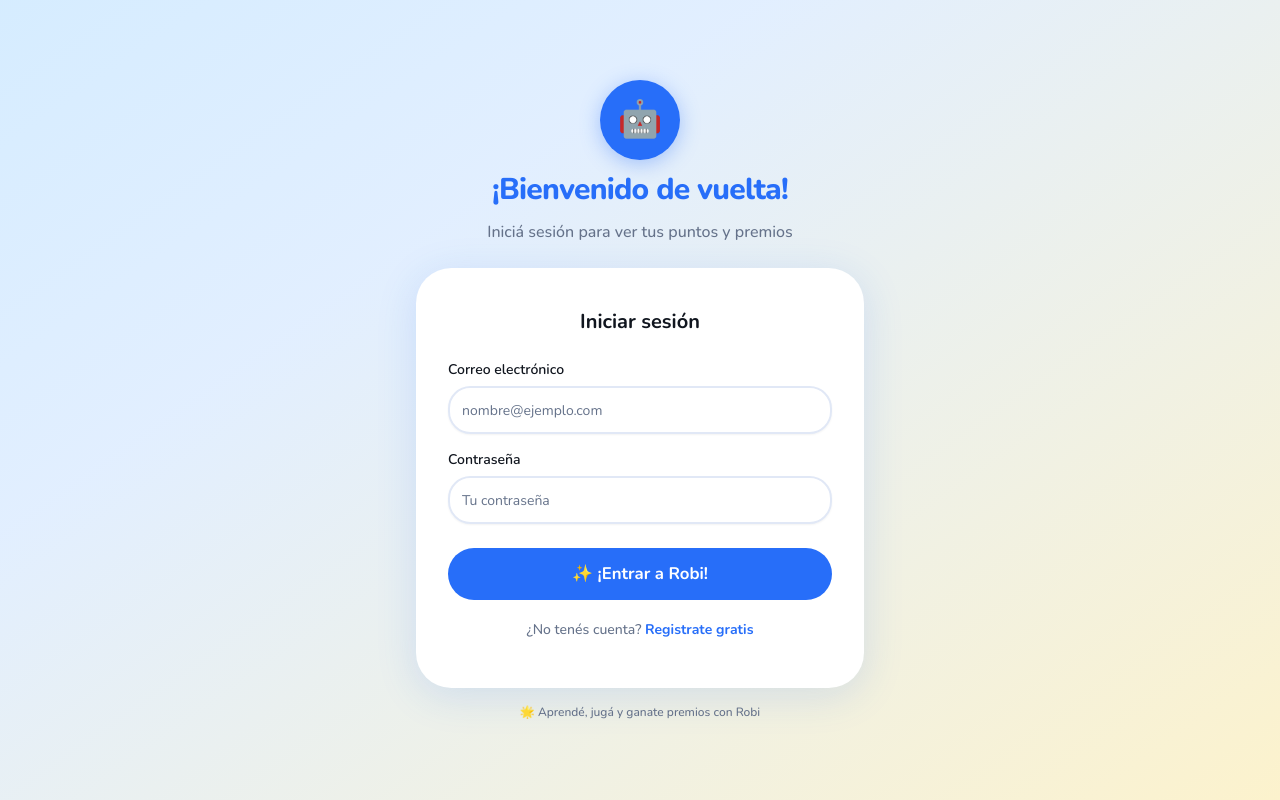
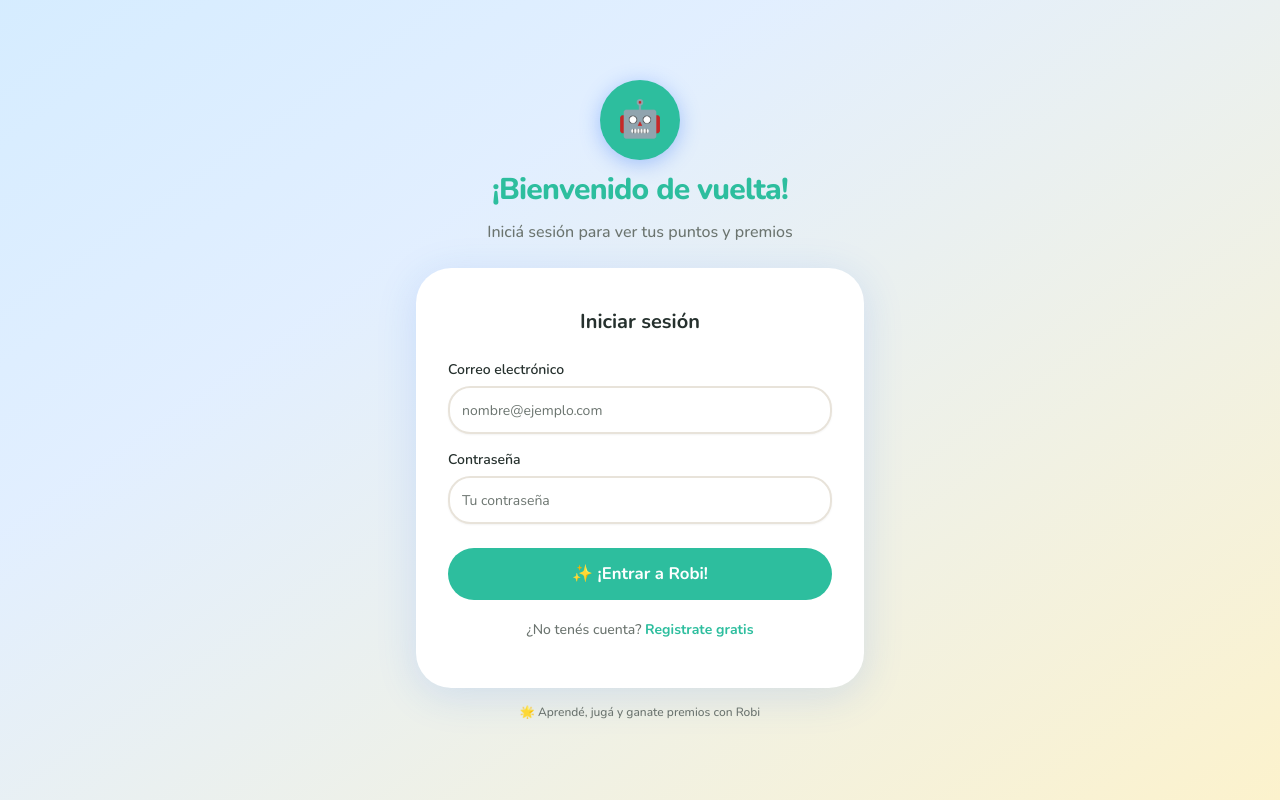
Before and after one commit to NachoQu/robi-app, a Next.js app: page /login in a window 1280 px wide. Built offline with nearby package versions, Linux system fonts and the light colour scheme.

Commit message:
feat(ds): paleta verde teal en tokens globales (light + dark)

```diff
--- a/app/globals.css
+++ b/app/globals.css
@@ -55,97 +55,107 @@
   --color-robi-accent: var(--robi-accent);
   --color-robi-accent-foreground: var(--robi-accent-foreground);
   /* Success: cheerful green */
-  --color-robi-success: var(--robi-success);
-  --color-robi-success-foreground: var(--robi-success-foreground);
+  --color-robi-secondary: var(--robi-secondary);
+  --color-robi-secondary-foreground: var(--robi-secondary-foreground);
   /* Warm coral for highlights */
   --color-robi-coral: var(--robi-coral);
+  --color-robi-coral-foreground: var(--robi-coral-foreground);
+  /* Blue accent */
+  --color-robi-blue: var(--robi-blue);
+  --color-robi-blue-foreground: var(--robi-blue-foreground);
 }
 
 :root {
   /* Robi palette */
-  --robi-primary: oklch(0.58 0.22 262);        /* sky-indigo blue #4F72E8-ish */
-  --robi-primary-foreground: oklch(1 0 0);
-  --robi-accent: oklch(0.88 0.18 95);          /* sunny yellow */
-  --robi-accent-foreground: oklch(0.25 0 0);
-  --robi-success: oklch(0.68 0.18 155);        /* cheerful green */
-  --robi-success-foreground: oklch(1 0 0);
-  --robi-coral: oklch(0.70 0.18 30);           /* warm coral */
+  --robi-primary: #2DBE9E;
+  --robi-primary-foreground: #FFFFFF;
+  --robi-secondary: #7ED957;
+  --robi-secondary-foreground: #1F5117;
+  --robi-accent: #FFC447;
+  --robi-accent-foreground: #4A3500;
+  --robi-coral: #FF7A59;
+  --robi-coral-foreground: #FFFFFF;
+  --robi-blue: #4CA3F7;
+  --robi-blue-foreground: #FFFFFF;
 
-  /* shadcn base — overridden with warmer tones for Robi */
-  --background: oklch(0.98 0.01 95);           /* warm off-white */
-  --foreground: oklch(0.20 0.02 262);          /* deep navy */
-  --card: oklch(1 0 0);
-  --card-foreground: oklch(0.20 0.02 262);
-  --popover: oklch(1 0 0);
-  --popover-foreground: oklch(0.20 0.02 262);
-  --primary: oklch(0.58 0.22 262);             /* same as robi-primary */
-  --primary-foreground: oklch(1 0 0);
-  --secondary: oklch(0.95 0.03 262);           /* light blue-tinted white */
-  --secondary-foreground: oklch(0.30 0.08 262);
-  --muted: oklch(0.95 0.02 95);
-  --muted-foreground: oklch(0.55 0.04 262);
-  --accent: oklch(0.88 0.18 95);               /* sunny yellow */
-  --accent-foreground: oklch(0.25 0 0);
-  --destructive: oklch(0.60 0.22 27);
-  --border: oklch(0.90 0.03 262);
-  --input: oklch(0.93 0.02 262);
-  --ring: oklch(0.58 0.22 262);
-  --chart-1: oklch(0.58 0.22 262);
-  --chart-2: oklch(0.88 0.18 95);
-  --chart-3: oklch(0.68 0.18 155);
-  --chart-4: oklch(0.70 0.18 30);
-  --chart-5: oklch(0.72 0.20 320);
-  --radius: 1rem;                              /* generous rounding for playful feel */
-  --sidebar: oklch(0.96 0.02 262);
-  --sidebar-foreground: oklch(0.20 0.02 262);
-  --sidebar-primary: oklch(0.58 0.22 262);
-  --sidebar-primary-foreground: oklch(1 0 0);
-  --sidebar-accent: oklch(0.92 0.04 262);
-  --sidebar-accent-foreground: oklch(0.30 0.08 262);
-  --sidebar-border: oklch(0.90 0.03 262);
-  --sidebar-ring: oklch(0.58 0.22 262);
+  /* shadcn base — mapeado a la paleta Robi */
+  --background: #FAF7F2;
+  --foreground: #26312E;
+  --card: #FFFFFF;
+  --card-foreground: #26312E;
+  --popover: #FFFFFF;
+  --popover-foreground: #26312E;
+  --primary: #2DBE9E;
+  --primary-foreground: #FFFFFF;
+  --secondary: #7ED957;
+  --secondary-foreground: #1F5117;
+  --muted: #F1EDE6;
+  --muted-foreground: #6B746F;
+  --accent: #FFC447;
+  --accent-foreground: #4A3500;
+  --destructive: #E5604A;
+  --border: #E8E3DA;
+  --input: #E8E3DA;
+  --ring: #2DBE9E;
+  --chart-1: #2DBE9E;
+  --chart-2: #FFC447;
+  --chart-3: #7ED957;
+  --chart-4: #FF7A59;
+  --chart-5: #4CA3F7;
+  --radius: 1rem;
+  --sidebar: #FFFFFF;
+  --sidebar-foreground: #26312E;
+  --sidebar-primary: #2DBE9E;
+  --sidebar-primary-foreground: #FFFFFF;
+  --sidebar-accent: #EAF7F2;
+  --sidebar-accent-foreground: #1B7A66;
+  --sidebar-border: #E8E3DA;
+  --sidebar-ring: #2DBE9E;
 }
 
 .dark {
-  --background: oklch(0.16 0.03 262);
-  --foreground: oklch(0.96 0.01 262);
-  --card: oklch(0.22 0.03 262);
-  --card-foreground: oklch(0.96 0.01 262);
-  --popover: oklch(0.22 0.03 262);
-  --popover-foreground: oklch(0.96 0.01 262);
-  --primary: oklch(0.70 0.20 262);
-  --primary-foreground: oklch(0.10 0.02 262);
-  --secondary: oklch(0.28 0.04 262);
-  --secondary-foreground: oklch(0.92 0.02 262);
-  --muted: oklch(0.28 0.04 262);
-  --muted-foreground: oklch(0.68 0.05 262);
-  --accent: oklch(0.85 0.18 95);
-  --accent-foreground: oklch(0.20 0 0);
-  --destructive: oklch(0.68 0.22 27);
-  --border: oklch(1 0 0 / 10%);
-  --input: oklch(1 0 0 / 15%);
-  --ring: oklch(0.70 0.20 262);
-  --chart-1: oklch(0.70 0.20 262);
-  --chart-2: oklch(0.85 0.18 95);
-  --chart-3: oklch(0.72 0.18 155);
-  --chart-4: oklch(0.72 0.18 30);
-  --chart-5: oklch(0.75 0.20 320);
-  --sidebar: oklch(0.22 0.03 262);
-  --sidebar-foreground: oklch(0.96 0.01 262);
-  --sidebar-primary: oklch(0.70 0.20 262);
-  --sidebar-primary-foreground: oklch(0.10 0.02 262);
-  --sidebar-accent: oklch(0.28 0.04 262);
-  --sidebar-accent-foreground: oklch(0.92 0.02 262);
-  --sidebar-border: oklch(1 0 0 / 10%);
-  --sidebar-ring: oklch(0.70 0.20 262);
+  --background: #15211D;
+  --foreground: #ECF3EF;
+  --card: #1E2C27;
+  --card-foreground: #ECF3EF;
+  --popover: #1E2C27;
+  --popover-foreground: #ECF3EF;
+  --primary: #3FD3B0;
+  --primary-foreground: #08201A;
+  --secondary: #2E5B22;
+  --secondary-foreground: #DDF3CF;
+  --muted: #273730;
+  --muted-foreground: #9DB0A6;
+  --accent: #FFC447;
+  --accent-foreground: #2A1E00;
+  --destructive: #FF7A59;
+  --border: rgba(255,255,255,0.10);
+  --input: rgba(255,255,255,0.15);
+  --ring: #3FD3B0;
+  --chart-1: #3FD3B0;
+  --chart-2: #FFC447;
+  --chart-3: #7ED957;
+  --chart-4: #FF7A59;
+  --chart-5: #4CA3F7;
+  --sidebar: #1E2C27;
+  --sidebar-foreground: #ECF3EF;
+  --sidebar-primary: #3FD3B0;
+  --sidebar-primary-foreground: #08201A;
+  --sidebar-accent: #273730;
+  --sidebar-accent-foreground: #9DB0A6;
+  --sidebar-border: rgba(255,255,255,0.10);
+  --sidebar-ring: #3FD3B0;
 
-  --robi-primary: oklch(0.70 0.20 262);
-  --robi-primary-foreground: oklch(0.10 0.02 262);
-  --robi-accent: oklch(0.85 0.18 95);
-  --robi-accent-foreground: oklch(0.20 0 0);
-  --robi-success: oklch(0.72 0.18 155);
-  --robi-success-foreground: oklch(0.10 0 0);
-  --robi-coral: oklch(0.72 0.18 30);
+  --robi-primary: #3FD3B0;
+  --robi-primary-foreground: #08201A;
+  --robi-secondary: #7ED957;
+  --robi-secondary-foreground: #102A0A;
+  --robi-accent: #FFC447;
+  --robi-accent-foreground: #2A1E00;
+  --robi-coral: #FF7A59;
+  --robi-coral-foreground: #2A0E06;
+  --robi-blue: #4CA3F7;
+  --robi-blue-foreground: #07223D;
 }
 
 @layer base {
```
